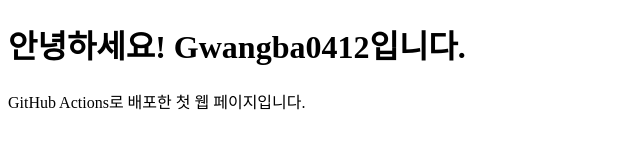
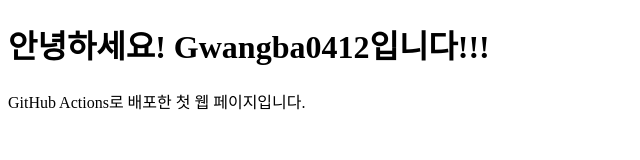
Before and after one commit to Gwangba0412/my-page, a plain HTML site: page index.html in a window 1280 px wide. Shown: the full height of the page, 0-640 px from the left. Drawn offline with Linux system fonts and the light colour scheme.

Commit message:
Update index.html

```diff
--- a/index.html
+++ b/index.html
@@ -5,7 +5,7 @@
   <title>My Page</title>
 </head>
 <body>
-  <h1>안녕하세요! Gwangba0412입니다.</h1>
+  <h1>안녕하세요! Gwangba0412입니다!!!</h1>
   <p>GitHub Actions로 배포한 첫 웹 페이지입니다.</p>
 </body>
 </html>
```
